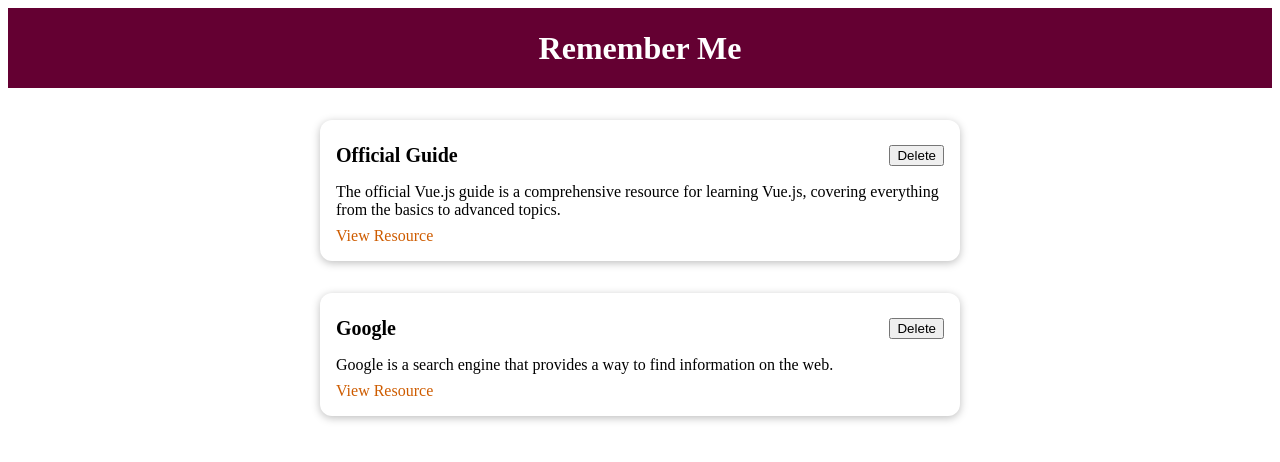
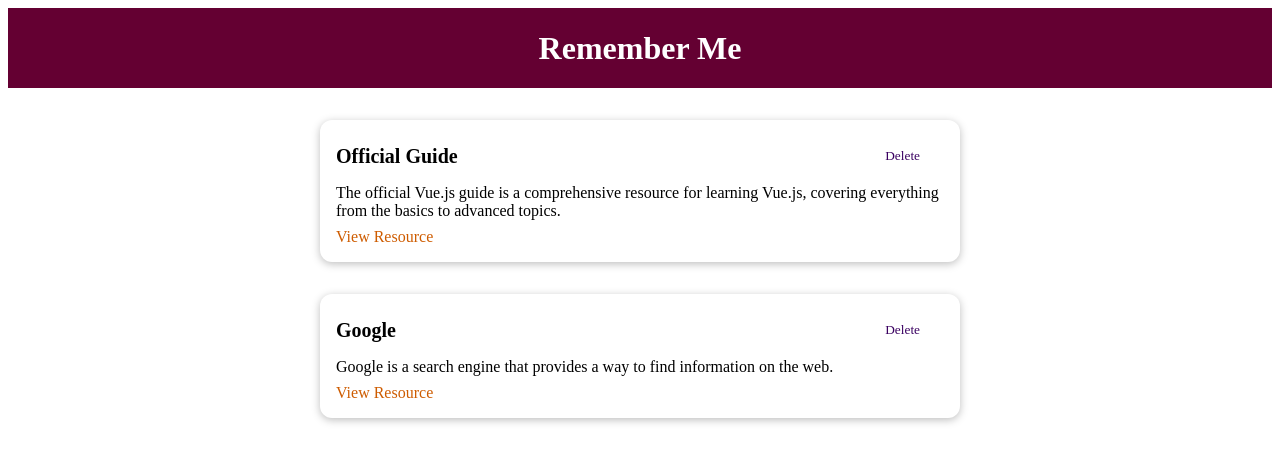
Before and after one commit to jahidarif/learning-vue-project, a Vue app in the folder prj-cmp-01-starting-setup/: page / in a window 1280 px wide. Shown: the top 462 px of the page. Built offline with nearby package versions, Linux system fonts and the light colour scheme.

Commit message:
global button added

```diff
--- /dev/null
+++ b/prj-cmp-01-starting-setup/src/components/UI/BaseButton.vue
@@ -0,0 +1,38 @@
+<template>
+  <button :type="type" :class="mode">
+      <slot></slot>
+  </button>
+</template>
+<script>
+export default {
+    props:['type','mode'],
+};
+</script>
+
+<style>
+button {
+  padding: 0.75rem 1.5rem;
+  font-family: inherit;
+  background-color: #3a0061;
+  border: 1px solid #3a0061;
+  color: white;
+  cursor: pointer;
+}
+
+button:hover,
+button:active {
+  background-color: #270041;
+  border-color: #270041;
+}
+
+.flat {
+  background-color: transparent;
+  color: #3a0061;
+  border: none;
+}
+
+.flat:hover,
+.flat:active {
+  background-color: #edd2ff;
+}
+</style>
--- a/prj-cmp-01-starting-setup/src/components/learning-resources/LearningResource.vue
+++ b/prj-cmp-01-starting-setup/src/components/learning-resources/LearningResource.vue
@@ -4,7 +4,7 @@
     <div>
       <header>
         <h3>{{ title }}</h3>
-        <button>Delete</button>
+        <base-button mode="flat">Delete</base-button>
       </header>
     </div>
 
--- a/prj-cmp-01-starting-setup/src/main.js
+++ b/prj-cmp-01-starting-setup/src/main.js
@@ -1,8 +1,9 @@
 import { createApp } from 'vue';
 import App from './App.vue';
 import BaseCard from './components/UI/BaseCard.vue';
-
+import BaseButton from './components/UI/BaseButton.vue';
 const app = createApp(App);
 
 app.component('base-card', BaseCard);
+app.component('base-button', BaseButton);
 app.mount('#app');
```
